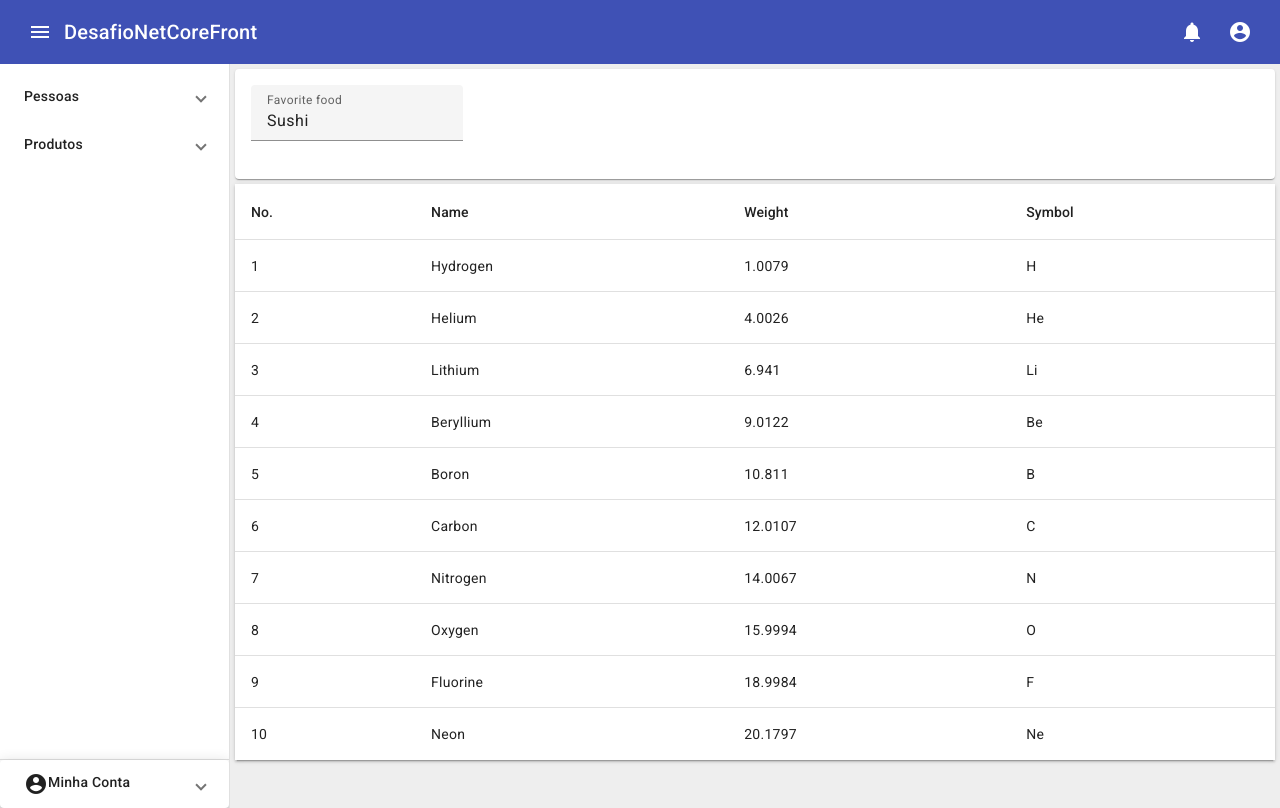
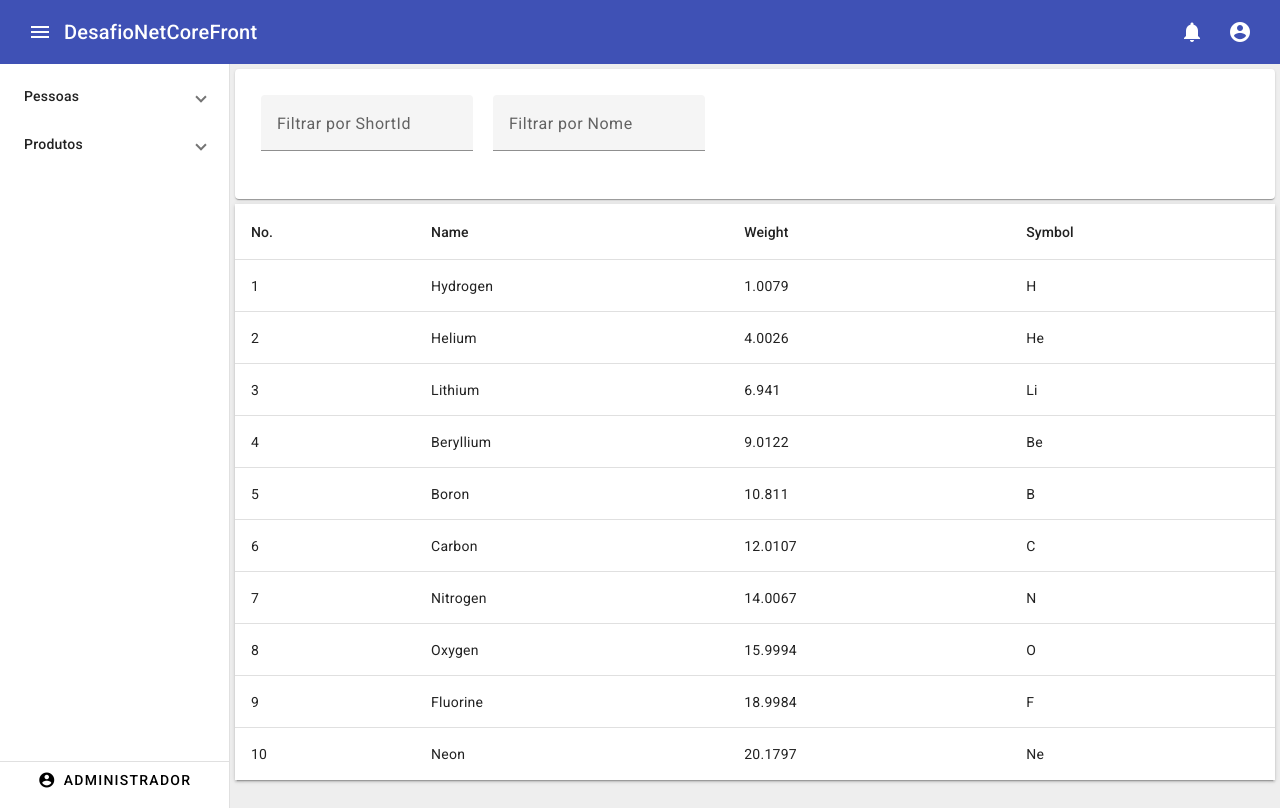
Before and after one commit to CaioAutocom/DesafioNetCoreFront2, an Angular app: page /home/table in a window 1280 px wide. Built offline with nearby package versions, Linux system fonts and the light colour scheme.

Commit message:
criado diretiva para corrigir problemas de posicionamento dos ícones

```diff
--- a/src/app/app.module.ts
+++ b/src/app/app.module.ts
@@ -7,11 +7,13 @@ import { provideAnimationsAsync } from '@angular/platform-browser/animations/asy
 
 import { LoginComponent } from './components/layout/login/login.component';
 import { ComponentsModule } from './components/components.module';
+import { ResolveIconAlignmentDirective } from './directives/resolve-icon-alignment.directive';
 
 @NgModule({
   declarations: [
     AppComponent,
-    LoginComponent
+    LoginComponent,
+    ResolveIconAlignmentDirective
   ],
   imports: [
     BrowserModule,
--- a/src/app/components/layout/filter/filter.component.html
+++ b/src/app/components/layout/filter/filter.component.html
@@ -1,9 +1,13 @@
 <div class="filter">
     <mat-card>
         <mat-card-content>
-            <mat-form-field class="example-full-width">
-                <mat-label>Favorite food</mat-label>
-                <input matInput placeholder="Ex. Pizza" value="Sushi">
+            <mat-form-field>
+                <mat-label>Filtrar por ShortId</mat-label>
+                <input matInput>
+              </mat-form-field>
+              <mat-form-field>
+                <mat-label>Filtrar por Nome</mat-label>
+                <input matInput>
               </mat-form-field>
         </mat-card-content>
     </mat-card>
--- a/src/app/components/layout/filter/filter.component.scss
+++ b/src/app/components/layout/filter/filter.component.scss
@@ -1,5 +1,9 @@
 .filter{
     margin-bottom: 5px;
+
+    mat-form-field{
+        margin: 10px;
+    }
 }
 
 input{
--- a/src/app/components/layout/home/home.component.html
+++ b/src/app/components/layout/home/home.component.html
@@ -30,17 +30,15 @@
 <mat-sidenav-container class="app-container">
     <mat-sidenav #sidenav mode="side" [class.mat-elevation-z4]="true" class="app-sidenav" opened="true">
         <mat-nav-list>
+
             <mat-expansion-panel [class.mat-elevation-z0]="true">
                 <mat-expansion-panel-header>
                     Pessoas
                 </mat-expansion-panel-header>
                 <mat-nav-list>
-                    <a mat-list-item routerLink="#">
-                        <mat-icon>apple</mat-icon><span>iOS</span>
-                    </a>
-                    <a mat-list-item routerLink="#">
-                        <mat-icon>android</mat-icon><span>Android</span>
-                    </a>
+                    <a mat-list-item routerLink="/home/table">Consultar</a>
+                    <a mat-list-item routerLink="#">Adicionar</a>
+                    <a mat-list-item routerLink="#">Editar</a>
                 </mat-nav-list>
             </mat-expansion-panel>
             <mat-expansion-panel [class.mat-elevation-z0]="true">
@@ -55,17 +53,11 @@
             </mat-expansion-panel>
             <div class="align-bottom">
                 <mat-divider></mat-divider>
-                <mat-expansion-panel [class.mat-elevation-z8]="true">
-                    <mat-expansion-panel-header>
-                        <mat-icon>account_circle</mat-icon>Minha Conta
-                    </mat-expansion-panel-header>
-                    <mat-nav-list>
-                        <a mat-list-item routerLink="#"><mat-icon>person</mat-icon><span>Minha Conta</span></a>
-                        <a mat-list-item routerLink="#"><mat-icon>settings</mat-icon><span>Configurações</span></a>
-                        <a mat-list-item routerLink="#"><mat-icon>help</mat-icon><span>Ajuda</span></a>
-                        <a mat-list-item routerLink="#"><mat-icon>exit_to_app</mat-icon>Sair</a>
-                    </mat-nav-list>
-                </mat-expansion-panel>
+                <button mat-button [matMenuTriggerFor]="menu"><mat-icon>account_circle</mat-icon>ADMINISTRADOR</button>
+                <mat-menu #menu="matMenu">
+                    <button mat-menu-item><a mat-list-item routerLink="#"><mat-icon >settings</mat-icon><span>Conta</span></a></button>
+                    <button mat-menu-item><a mat-list-item routerLink="#"><mat-icon >exit_to_app</mat-icon>Sair</a></button>
+                </mat-menu>
             </div>
         </mat-nav-list>
     </mat-sidenav>
--- a/src/app/components/layout/home/home.component.scss
+++ b/src/app/components/layout/home/home.component.scss
@@ -18,6 +18,10 @@
 
 .align-bottom {
     position: absolute;
-    bottom: 0;
+    bottom: 10px;
     width: 100%;
 }
+
+button{
+    width: 100%;
+}
--- a/src/app/components/layout/login/login.component.html
+++ b/src/app/components/layout/login/login.component.html
@@ -4,7 +4,7 @@
 <form [formGroup]="form" (ngSubmit)="submit()">
 
   <p >
-    <mat-icon aria-hidden="false" fontIcon="email"></mat-icon>
+    <mat-icon appResolveIconAlignment aria-hidden="false" fontIcon="email" ></mat-icon>
     <mat-form-field >
 
       <input  type="text" matInput placeholder="Username" formControlName="username">
@@ -12,7 +12,7 @@
   </p>
 
   <p>
-    <mat-icon aria-hidden="false" fontIcon="key"></mat-icon>
+    <mat-icon appResolveIconAlignment  aria-hidden="false" fontIcon="key"></mat-icon>
     <mat-form-field>
       <input  type="password" matInput placeholder="Password" formControlName="password">
     </mat-form-field>
@@ -24,7 +24,7 @@
 
   <div class="button icon-text">
 
-    <button type="submit" mat-raised-button color="primary"><mat-icon aria-hidden="false" fontIcon="lock_open"></mat-icon>Login</button>
+    <button type="submit" mat-raised-button color="primary"><mat-icon ResolveIconAlignmentDirective aria-hidden="false" fontIcon="lock_open"></mat-icon>Login</button>
   </div>
 
 </form>
--- /dev/null
+++ b/src/app/directives/resolve-icon-alignment.directive.ts
@@ -0,0 +1,8 @@
+import { Directive, HostBinding } from '@angular/core';
+
+@Directive({
+  selector: '[appResolveIconAlignment]'
+})
+export class ResolveIconAlignmentDirective {
+  @HostBinding('attr.style') attrStyle = 'vertical-align: middle; margin: 5px';
+}
```
Also changed, not shown: src/styles.scss (line endings or trailing spaces).
